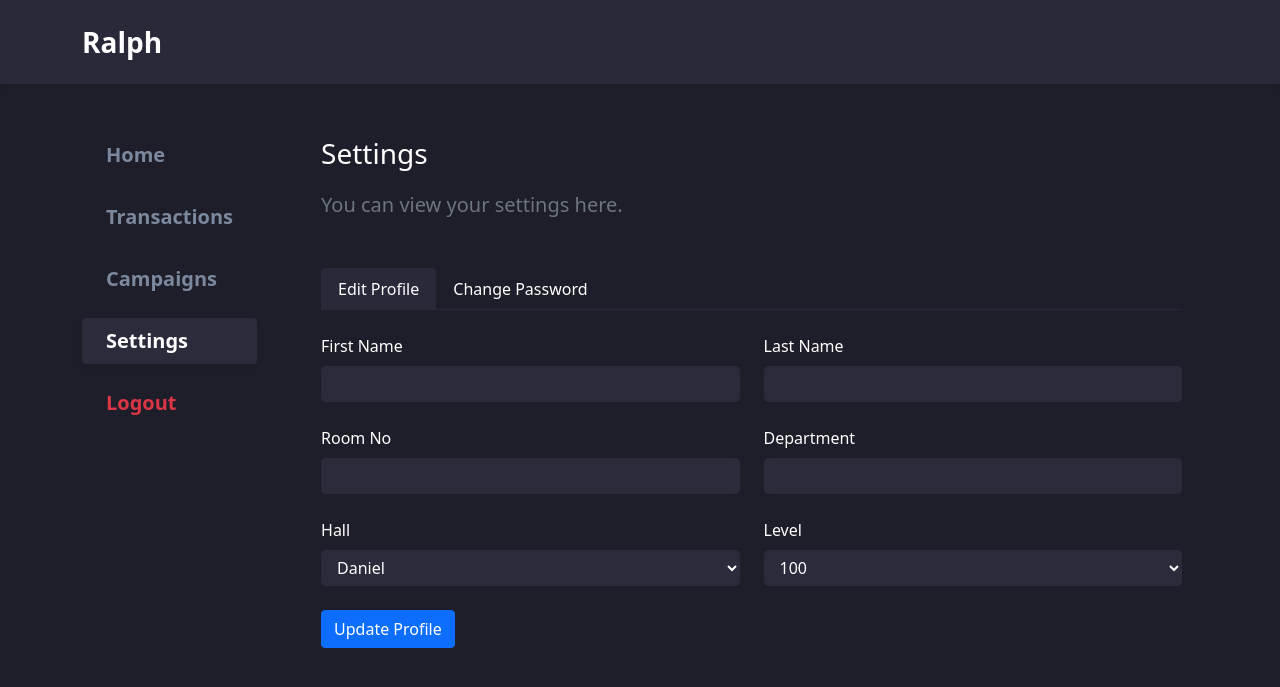
After one commit to jbrit/raffle, a Django app: page /dashboard/settings/editprofile in a window 1280 px wide. The commit adds this page. Shown: the top 687 px of the page. Run offline with Django 3.2, Linux system fonts and the light colour scheme; the visitor is signed in with stand-in values (Sample User, id 1).

Commit message:
Settings pages and Mailing set up

```diff
--- /dev/null
+++ b/core/mailing.py
@@ -0,0 +1,5 @@
+from django.core.mail import send_mail
+from raffle.settings import EMAIL_HOST_USER
+
+def send_gmail(subject, message, recepient):
+    return send_mail(subject, message, EMAIL_HOST_USER, [recepient],fail_silently = False)
--- a/core/models.py
+++ b/core/models.py
@@ -5,8 +5,7 @@ from django.utils.translation import gettext_lazy as _
 from django.utils import timezone
 from django.db.models.signals import post_save
 from django.dispatch import receiver
-from django.core.mail import send_mail
-from django.conf import settings
+from .mailing import send_gmail
 
 from .managers import CustomUserManager
 from .validators import validate_room
@@ -26,12 +25,10 @@ class CustomUser(AbstractBaseUser, PermissionsMixin):
     objects = CustomUserManager()
 
     def email_user(self, *args, **kwargs):
-        send_mail(
+        send_gmail(
             '{}'.format(args[0]), # Subject
             '{}'.format(args[1]), # Message
-            settings.EMAIL_HOST_USER, # From mail
-            [self.email],
-            fail_silently=False,
+            self.email,
             )
 
 
--- a/core/static/core/style.css
+++ b/core/static/core/style.css
@@ -45,7 +45,8 @@
     background-color: #2b2b3c;
     border: none;
 }
-
+.form-group input,
+.form-group select,
 input.my-form-control, select.my-form-control{
     border: none!important;
     color: #fff;
@@ -56,12 +57,12 @@ input.my-form-control, select.my-form-control{
     transition: background-color .25s ease;
 }
 
+.form-group input,
 input.my-form-control:-webkit-autofill,
 input.my-form-control:-webkit-autofill:hover,
 input.my-form-control:-webkit-autofill:focus,
 input.my-form-control:-webkit-autofill:active
 {
- -webkit-box-shadow: 0 0 0 30px white inset !important;
  background-color: #2b2b3c;
 }
 
@@ -129,3 +130,18 @@ span.slide-up{
 .countdown-container{
     max-width: 700px;
 }
+
+/* Settings style */
+.nav-tabs{
+    border-color: #292939;
+}
+
+.nav-tabs .nav-item .nav-link{
+    color: #fff;
+}
+
+.nav-tabs .nav-item .nav-link.active{
+    color: #fff;
+    background-color: #292939;
+    border-color: #292939;
+}
--- a/core/templates/core/base.html
+++ b/core/templates/core/base.html
@@ -15,7 +15,7 @@
     />
 
     <link rel="stylesheet" href="{% static 'core/style.css' %}" />
-    <title>Raffle Site</title>
+    <title>Ralph | Raffle Draw Site</title>
   </head>
   <body style="background-color: #1e1e2a !important;" class="text-white">
     {% block body %} {% endblock body %}
--- /dev/null
+++ b/core/templates/core/editprofile.html
@@ -0,0 +1,52 @@
+{% extends 'core/settings.html' %}
+{% block settingscontent %}
+<div class="row">
+  <div class="col-12">
+    <form class="row g-4" method="post">
+      {% csrf_token %}
+
+      <div class="col-12 col-md-6">
+        <label for="id_first_name" class="form-label">First Name</label>
+        <input value="{{object.first_name}}" class="my-form-control" type="text" name="{{form.first_name.name}}" maxlength="20" required id="id_first_name">
+    </div>
+    <div class="col-12 col-md-6">
+        <label for="id_last_name" class="form-label">Last Name</label>
+        <input value="{{object.last_name}}" class="my-form-control" type="text" name="{{form.last_name.name}}" maxlength="20" required id="id_last_name">
+    </div>
+    <div class="col-12 col-md-6">
+        <label for="id_room_no" class="form-label">Room No</label>
+        <input value="{{object.room_no}}" class="my-form-control" type="text" name="{{form.room_no.name}}" maxlength="4" minlength="4" pattern="[a-gA-G]{1}[0-9]{3}" title="Please type a room number in this format: D208" required id="id_room_no">
+    </div>
+    <div class=" col-12 col-md-6">
+        <label for="id_department" class="form-label">Department</label>
+        <input value="{{object.department}}" class="my-form-control" type="text" name="{{form.department.name}}" maxlength="50" required id="id_department">
+    </div>
+    <div class="col-12 col-md-6">
+        <label for="id_hall" class="form-label">Hall</label>
+        <select class="my-form-control" name="{{form.hall.name}}" id="id_hall">
+            <option {% if object.hall == 'Daniel' %}selected{% endif %} value="Daniel">Daniel</option>
+            <option {% if object.hall == 'Abraham' %}selected{% endif %} value="Abraham">Abraham</option>
+            <option {% if object.hall == 'Joseph' %}selected{% endif %} value="Joseph">Joseph</option>
+            <option {% if object.hall == 'Isaac' %}selected{% endif %} value="Isaac">Isaac</option>
+            <option {% if object.hall == 'Dorcas' %}selected{% endif %} value="Dorcas">Dorcas</option>
+            <option {% if object.hall == 'Sarah' %}selected{% endif %} value="Sarah">Sarah</option>
+            <option {% if object.hall == 'Abigail' %}selected{% endif %} value="Abigail">Abigail</option>
+        </select>
+    </div>
+    <div class="col-12 col-md-6">
+        <label for="id_level" class="form-label">Level</label>
+        <select class="my-form-control" name="{{form.level.name}}" id="id_level">
+            <option {% if object.level == '100' %}selected{% endif %} value="100">100</option>
+            <option {% if object.level == '200' %}selected{% endif %} value="200">200</option>
+            <option {% if object.level == '300' %}selected{% endif %} value="300">300</option>
+            <option {% if object.level == '400' %}selected{% endif %} value="400">400</option>
+            <option {% if object.level == '500' %}selected{% endif %} value="500">500</option>
+        </select>
+    </div>
+
+      <div class="col"><button class="btn btn-primary" type="submit">Update Profile</button></div>
+    </form>
+    </div>
+  </div>
+</div>
+{% endblock settingscontent %}
--- a/core/templates/core/settings.html
+++ b/core/templates/core/settings.html
@@ -6,4 +6,25 @@
     </div>
     <div class="fs-5 text-muted">You can view your settings here.</div>
 </div>
+<div>
+<ul class="nav nav-tabs mb-4">
+  <li class="nav-item">
+    <a id="editprofile" class="nav-link" href="{% url 'edit_profile' %}">Edit Profile</a>
+  </li>
+  <li class="nav-item">
+    <a id="changepassword" class="nav-link" href="{% url 'change_password' %}">Change Password</a>
+  </li>
+</ul>
+</div>
+{% block settingscontent %}
+{% endblock settingscontent %}
+<script>
+  // Set active setting tab element
+  var tab = window.location.href.split('/')[5];
+  function setActive(current){
+    const activeNav = document.getElementById(current);
+    activeNav.classList.add("active");
+  }
+  setActive(tab);
+</script>
 {% endblock %}
--- a/core/urls.py
+++ b/core/urls.py
@@ -1,5 +1,5 @@
 from django.urls import  path
-from .views import home_view, signup_view, SettingsView, activate, account_activation_sent, login_view, LogoutView
+from .views import home_view, signup_view, SettingsView, EditProfileView, change_password, activate, account_activation_sent, login_view, LogoutView
 
 urlpatterns = [
     path('', home_view, name="home"),
@@ -8,5 +8,7 @@ urlpatterns = [
     path('logout/', LogoutView.as_view(), name="logout"),
     path('account_activation_sent/', account_activation_sent, name="account_activation_sent"),
     path('activate/<slug:uidb64>/<slug:token>/', activate, name='activate'),
-    path('dashboard/settings/', SettingsView.as_view(), name='settings')
+    path('dashboard/settings/', SettingsView.as_view(), name='settings'),
+    path('dashboard/settings/editprofile', EditProfileView.as_view(), name='edit_profile'),
+    path('dashboard/settings/changepassword', change_password, name='change_password'),
 ]
--- a/core/views.py
+++ b/core/views.py
@@ -5,10 +5,13 @@ from django.utils.http import urlsafe_base64_encode, urlsafe_base64_decode
 from django.template.loader import render_to_string
 from core.forms import SignUpForm
 from core.tokens import account_activation_token
-from django.contrib.auth import login, logout, authenticate
-from django.contrib.auth import get_user_model
-from django.views.generic import RedirectView, TemplateView
+from django.contrib.auth import login, logout, authenticate, get_user_model, update_session_auth_hash
+from django.contrib.auth.forms import PasswordChangeForm
+from django.views.generic import RedirectView, TemplateView, UpdateView
+from django.urls import reverse_lazy
 from django.contrib.auth.decorators import login_required, user_passes_test
+from .models import Profile, CustomUser
+from .mixins import CustomLoginRequiredMixin
 
 
 # No logged in user
@@ -95,11 +98,44 @@ def login_view(request):
 
 
 class LogoutView(RedirectView):
-    url = '/'
+    url = reverse_lazy("login")
 
     def get(self, request, *args, **kwargs):
         logout(request)
         return super().get(request, *args, **kwargs)
 
-class SettingsView(TemplateView):
-    template_name = 'core/settings.html'
+class SettingsView(CustomLoginRequiredMixin, RedirectView):
+    url = reverse_lazy("edit_profile")
+
+class EditProfileView(CustomLoginRequiredMixin, UpdateView):
+    model = Profile
+    fields = ["first_name", "last_name", "room_no", "department", "hall", "level"]
+    template_name = 'core/editprofile.html'
+    success_url = reverse_lazy("settings")
+    context_object_name = 'profile'
+
+    def get_object(self, queryset=None):
+        return self.request.user.profile
+
+
+class ChangePasswordView(CustomLoginRequiredMixin, UpdateView):
+    model = CustomUser
+    template_name = 'core/changepassword.html'
+    success_url = reverse_lazy("change_password")
+    form_class = PasswordChangeForm
+
+    def get_object(self, queryset=None):
+        return self.request.user
+
+def change_password(request):
+    if request.method == 'POST':
+        form = PasswordChangeForm(request.user, request.POST)
+        if form.is_valid():
+            user = form.save()
+            update_session_auth_hash(request, user)
+            return redirect('dashboard')
+    else:
+        form = PasswordChangeForm(request.user)
+    return render(request, 'core/changepassword.html', {
+        'form': form
+    })
```
Also changed, not shown: core/templates/core/changepassword.html (added, +41 -0 lines), core/templates/core/home.html (+15 -2 lines), raffle/settings.py (+10 -0 lines), core/static/core/img/ipod.jpg (added).
